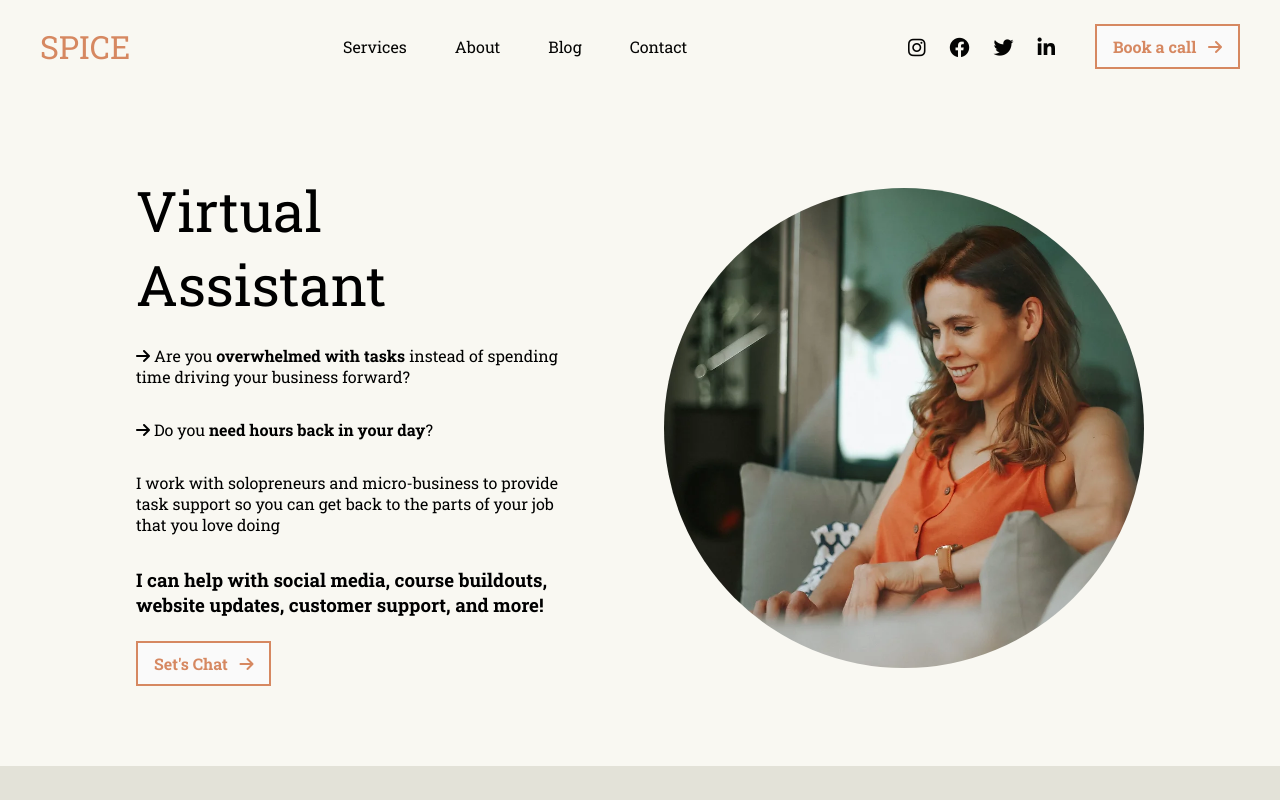
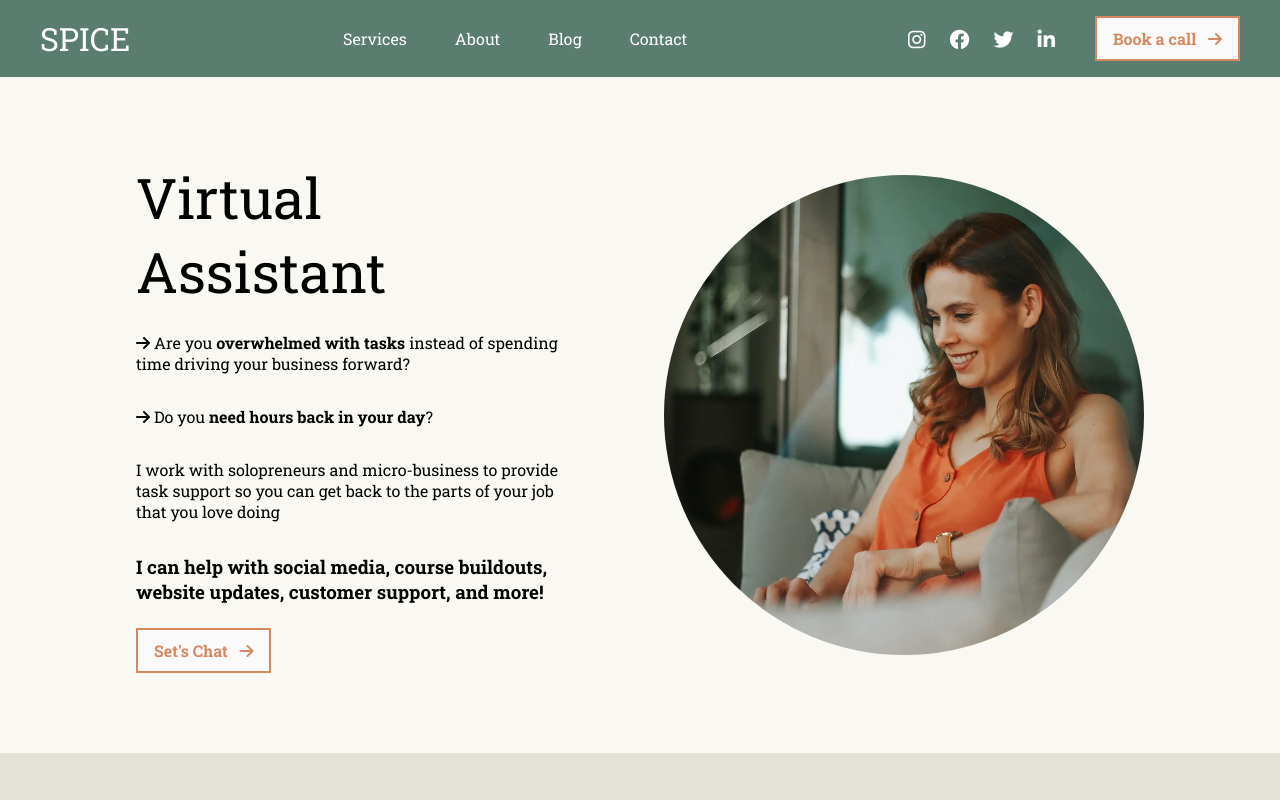
Before and after one commit to bilawalhaesri/spice-landing-page, a plain HTML site: page index.html in a window 1280 px wide. Shown: the top 800 px of the page. Drawn offline with Linux system fonts and the light colour scheme.

Commit message:
Spice LP Fixed Navbar Done

```diff
--- a/style.css
+++ b/style.css
@@ -11,13 +11,15 @@ body{
     display: flex;
     flex-direction: column;
     overflow-x: hidden;
+    position: relative;
 }
 
 .navbar{
-    background-color: #F9F8F2;
+    background-color: #5B7D6F;
     width: 100%;
     display: flex;
     align-items: center;
+    position: fixed;
 }
 
 .navbar-container{
@@ -28,14 +30,14 @@ body{
     align-items: center;
     margin-left: 40px;
     margin-right: 40px;
-    margin-top: 24px;
-    margin-bottom: 24px;
+    margin-top: 16px;
+    margin-bottom: 16px;
 }
 
 .logo{
     font-weight: 100;
     font-size: 32px;
-    color: #D68861;
+    color: #FFFFFF;
     margin: 0;
     padding: 0;
     display: grid;
@@ -67,7 +69,7 @@ body{
 .navbar-menu ul li a{
     font-size: 16px;
     text-decoration: none;
-    color: #040403;
+    color: #FFFFFF;
     padding: 4px 16px 4px 16px;
     border-radius: 999px;
     transition: all .2s ease-in-out;
@@ -103,7 +105,7 @@ body{
 .navbar-side ul li a{
     font-size: 20px;
     text-decoration: none;
-    color: #040403;
+    color: #FFFFFF;
     transition: all .2s ease-in-out;
     padding: 8px;
 }
@@ -151,7 +153,7 @@ button:hover{
     justify-content: center;
     margin-left: 96px;
     margin-right: 96px;
-    margin-top: 80px;
+    margin-top: 160px;
     margin-bottom: 80px;
 }
 
@@ -526,7 +528,7 @@ footer{
     }
     .hamburger a{
         font-size: 16px;
-        color: #040403;
+        color: #FFFFFF;
         padding: 8px;
         transition: all .2s ease-in-out;
     }
@@ -732,7 +734,7 @@ footer{
     }
     .hamburger a{
         font-size: 20px;
-        color: #040403;
+        color: #FFFFFF;
         padding: 8px;
         transition: all .2s ease-in-out;
     }
```
